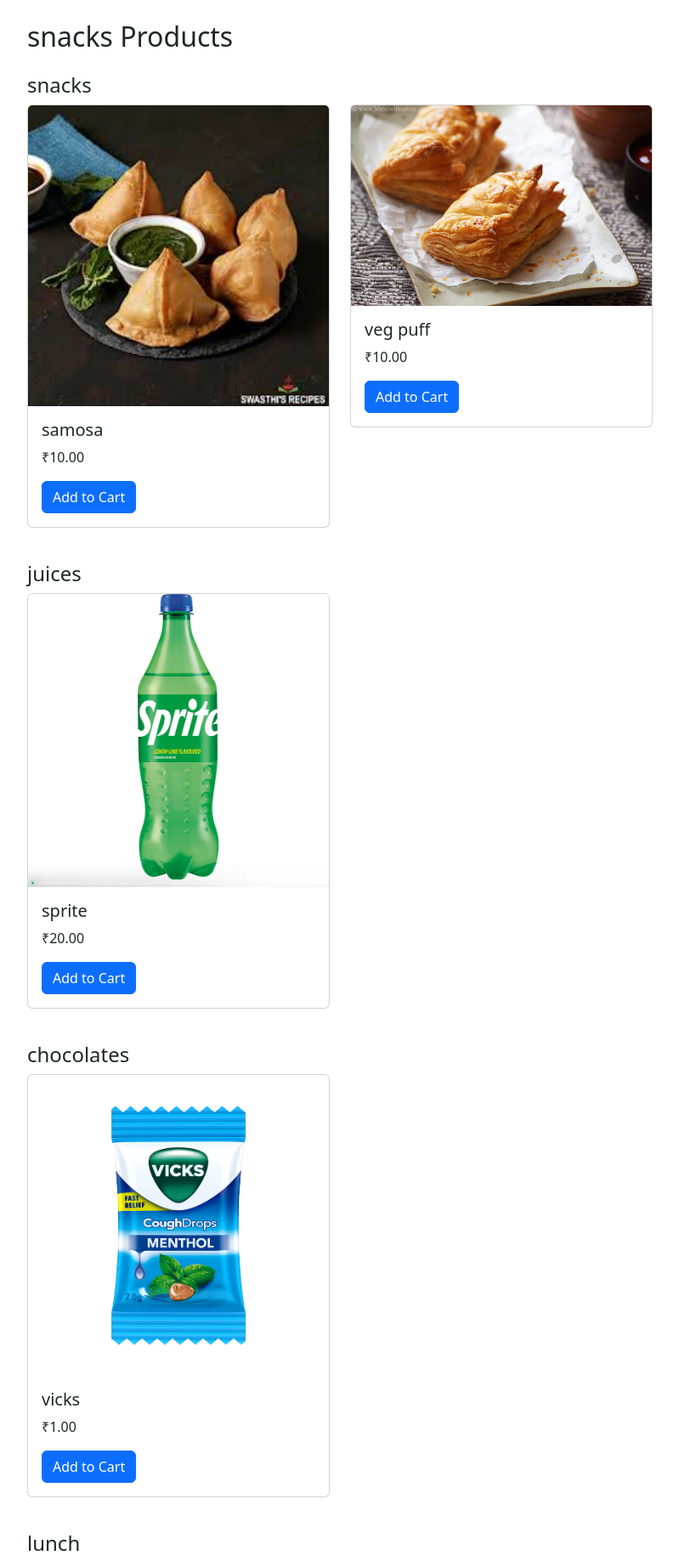
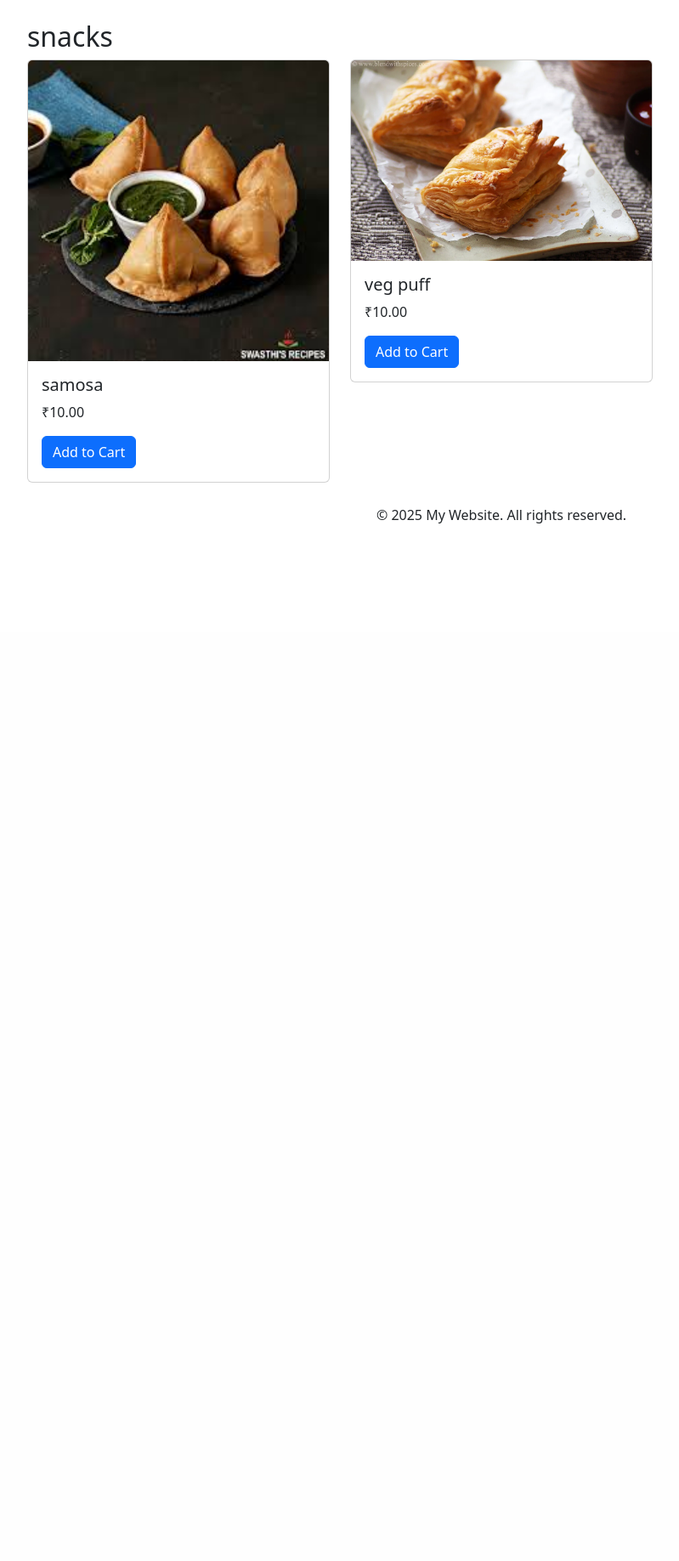
Before and after one commit to prithivi-vijayakumar/dj_college_canteen, a Django app: a page that uses frontend/templates/frontend/product.html in a window 1280 px wide. Shown: the part 56-1893 px from the top of the page at 85% size, without its empty margins (50-849 px from the left). After the commit the page ends 672 px from the top, so only its background shows below. Run offline with Django 5.2, Linux system fonts and the light colour scheme; data comes from the database, SQL or seed files in the repository.

Commit message:
Update product.html

```diff
--- a/frontend/templates/frontend/product.html
+++ b/frontend/templates/frontend/product.html
@@ -6,13 +6,11 @@
 
 {% block content %}
 <div class="container mt-4">
-  <h2>{{ page_title }} Products</h2>
+  <h2>{{ page_title }}</h2>
 
-  {% for category in categories %}
-    {% if category.products.all %}
-      <h4 class="mt-4">{{ category.name }}</h4>
+  {% if products %}
     <div class="row">
-        {% for item in category.products.all %}
+      {% for item in products %}
         <div class="col-md-4">
           <div class="card mb-3">
             {% if item.image_path %}
@@ -27,9 +25,8 @@
         </div>
       {% endfor %}
     </div>
+  {% else %}
+    <p>No products available in this category.</p>
   {% endif %}
-  {% empty %}
-    <p>No categories available.</p>
-  {% endfor %}
 </div>
 {% endblock %}
```
Lines whose indentation alone changed are shown as unchanged.
